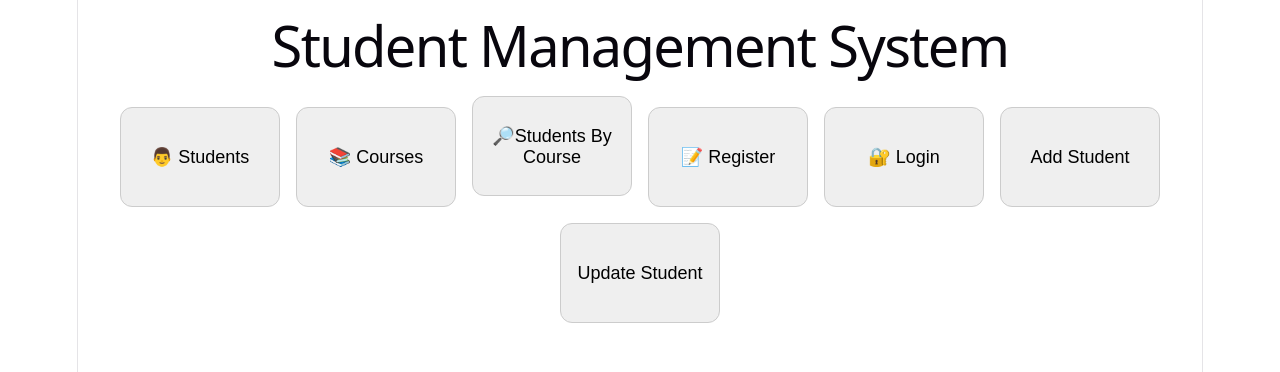
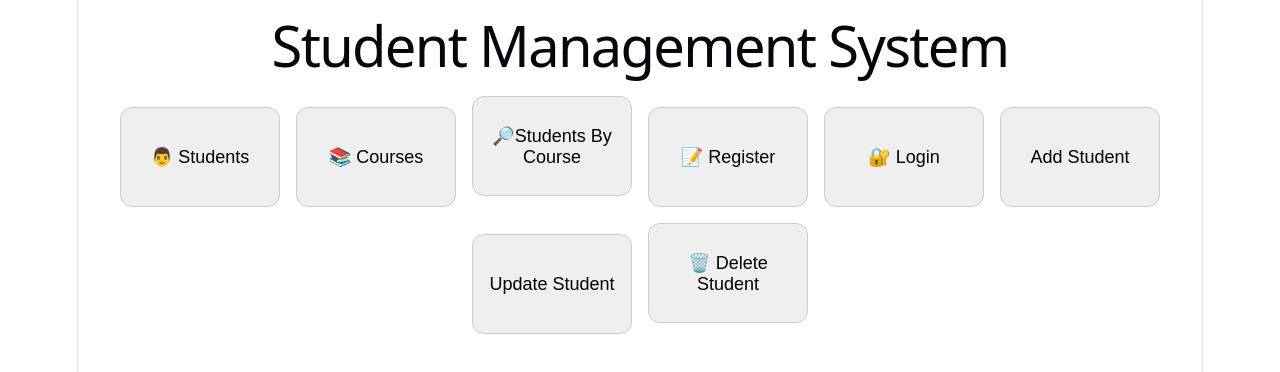
Before and after one commit to aaexisting/student-management-frontend, a React app in the folder frontend/: page / in a window 1280 px wide. Shown: the top 372 px of the page. Built offline with nearby package versions, Linux system fonts and the light colour scheme; the HTML template or start-up script is replaced by a standard one.

Commit message:
Add delete student

```diff
--- a/frontend/src/App.jsx
+++ b/frontend/src/App.jsx
@@ -18,6 +18,7 @@ function App() {
   const [updateName, setUpdateName] = useState(" ")
   const [updateAge, setUpdateAge] = useState(" ")
   const [updateMajor, setUpdateMajor] = useState(" ")
+  const [deleteId, setDeleteId] = useState("")
 
 
 
@@ -188,18 +189,14 @@ async function updateStudent() {
         updateData.major = updateMajor;
     }
     const response = await fetch(
-      "https://student-management-api.fastapicloud.dev/students/${updateId}",
+      `https://student-management-api.fastapicloud.dev/students/${updateId}`,
       {
         method: "PATCH",
         headers: {
           "Content-Type": "application/json",
           Authorization: `Bearer ${token}`,
         },
-        body: JSON.stringify({
-          name: updateName,
-          age: Number(updateAge),
-          major: updateMajor,
-        }),
+        body: JSON.stringify(updateData),
       }
     );
 
@@ -216,7 +213,7 @@ async function updateStudent() {
       setPage("students");
       getStudents();
     } else {
-      alert(data.detail || "Failed to update student");
+      alert(JSON.stringify(data.detail || data));
     }
   } catch (error) {
     console.error(error);
@@ -224,7 +221,35 @@ async function updateStudent() {
   }
 }
 
+async function deleteStudent() {
+  try {
+    const response = await fetch(
+     " https://student-management-api.fastapicloud.dev/students/${deleteId}",
+      {
+        method: "DELETE",
+        headers: {
+          Authorization: `Bearer ${token}`,
+        },
+      }
+    );
 
+    const data = await response.json();
+
+    if (response.ok) {
+      alert("Student deleted successfully!");
+
+      setDeleteId("");
+      setPage("students");
+      getStudents();
+    } else {
+      alert(JSON.stringify(data.detail || data));
+    }
+
+  } catch (error) {
+    console.error("Delete error:", error);
+    alert("Could not connect to server");
+  }
+}
 
 
 
@@ -325,6 +350,19 @@ async function updateStudent() {
       margin: '8px',
     }}>
             Update Student
+        </button>
+
+        <button onClick={() => setPage("deleteStudent")}
+         style={{
+      width: '160px',
+      height: '100px',
+      fontSize: '18px',
+      borderRadius: '12px',
+      border: '1px solid #ccc',
+      cursor: 'pointer',
+      margin: '8px',
+    }}>
+            🗑️ Delete Student
         </button>
 
 
@@ -440,6 +478,23 @@ async function updateStudent() {
         </div>
       )}
 
+        {page === "deleteStudent" && (
+            <div>
+                <h2> Delete Student</h2>
+
+                <input
+                    type = "number"
+                    placeholder = "Student Id"
+                    onChange={(e) => setDeleteId(e.target.value)}
+                 />
+
+                <button onClick={deleteStudent}>
+                    Delete Student
+                </button>
+             </div>
+      )}
+
+
         {page === "updateStudent" && (
              <div>
                  <h2>Update Student</h2>
```
